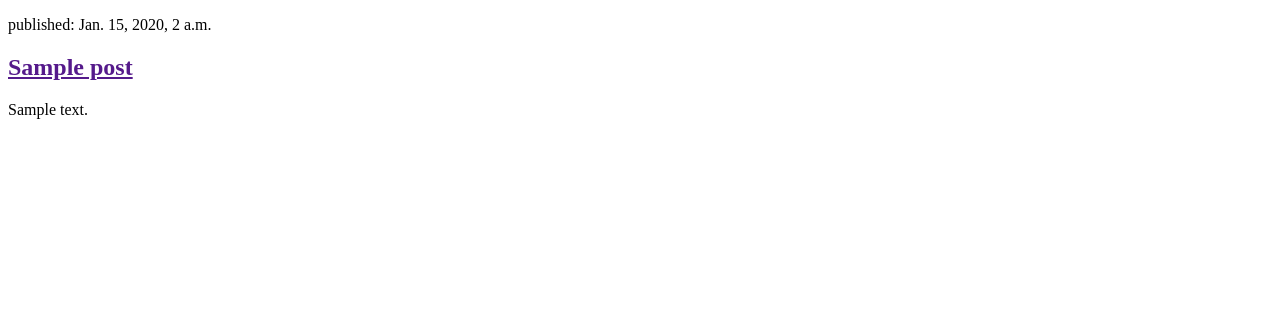
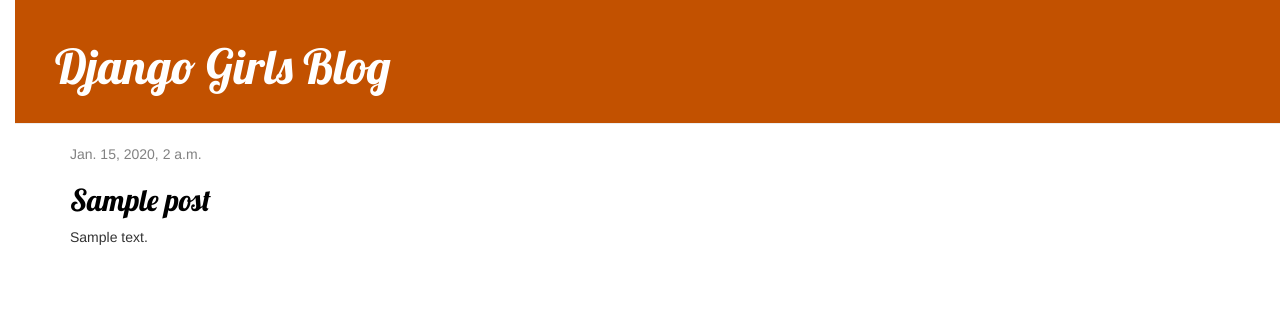
Before and after one commit to Ray-SunR/django-blog, a Django app: template blog/templates/blog/post_list.html in a window 1280 px wide. Shown: the top 316 px of the page. Run offline with Django 3.2, Linux system fonts and the light colour scheme; the template is opened without the code that fills it: values that come from a table or form of the project are taken from there, others are empty; tables that the repository leaves empty hold one stand-in row (values such as "Sample post"); some libraries are stand-ins or nearby versions.

Commit message:
post view

```diff
--- /dev/null
+++ b/blog/static/css/blog.css
@@ -0,0 +1,66 @@
+h1 a,
+h2 a {
+    color: #c25100;
+    font-family: 'Lobster';
+}
+
+body {
+    padding-left: 15px;
+}
+
+.page-header {
+    background-color: #c25100;
+    margin-top: 0;
+    padding: 20px 20px 20px 40px;
+}
+
+.page-header h1,
+.page-header h1 a,
+.page-header h1 a:visited,
+.page-header h1 a:active {
+    color: #ffffff;
+    font-size: 36pt;
+    text-decoration: none;
+}
+
+.content {
+    margin-left: 40px;
+}
+
+h1,
+h2,
+h3,
+h4 {
+    font-family: 'Lobster', cursive;
+}
+
+.date {
+    color: #828282;
+}
+
+.save {
+    float: right;
+}
+
+.post-form textarea,
+.post-form input {
+    width: 100%;
+}
+
+.top-menu,
+.top-menu:hover,
+.top-menu:visited {
+    color: #ffffff;
+    float: right;
+    font-size: 26pt;
+    margin-right: 20px;
+}
+
+.post {
+    margin-bottom: 70px;
+}
+
+.post h2 a,
+.post h2 a:visited {
+    color: #000000;
+}
--- /dev/null
+++ b/blog/templates/blog/base.html
@@ -0,0 +1,36 @@
+{% load static %}
+<!DOCTYPE html>
+<html lang="en">
+    <head>
+        <meta charset="UTF-8" />
+        <meta name="viewport" content="width=device-width, initial-scale=1.0" />
+        <meta http-equiv="X-UA-Compatible" content="ie=edge" />
+        <link
+            rel="stylesheet"
+            href="//maxcdn.bootstrapcdn.com/bootstrap/3.2.0/css/bootstrap.min.css"
+        />
+        <link
+            rel="stylesheet"
+            href="//maxcdn.bootstrapcdn.com/bootstrap/3.2.0/css/bootstrap-theme.min.css"
+        />
+        <link
+            href="//fonts.googleapis.com/css?family=Lobster&subset=latin,latin-ext"
+            rel="stylesheet"
+            type="text/css"
+        />
+        <link rel="stylesheet" href="{% static 'css/blog.css' %}" />
+        <title>Document</title>
+    </head>
+    <body>
+        <div class="page-header">
+            <h1><a href="/">Django Girls Blog</a></h1>
+        </div>
+        <div class="content container">
+            <div class="row">
+                <div class="col-md-8">
+                    {% block content %} {% endblock %}
+                </div>
+            </div>
+        </div>
+    </body>
+</html>
--- a/blog/templates/blog/post_list.html
+++ b/blog/templates/blog/post_list.html
@@ -1,19 +1,13 @@
-<!DOCTYPE html>
-<html lang="en">
-    <head>
-        <meta charset="UTF-8" />
-        <meta name="viewport" content="width=device-width, initial-scale=1.0" />
-        <meta http-equiv="X-UA-Compatible" content="ie=edge" />
-        <title>Document</title>
-    </head>
-    <body>
-        {% for post in posts %}
-        <div>
-            <p>published: {{ post.published_date }}</p>
-            <h2><a href="">{{ post.title }}</a></h2>
+{% extends 'blog/base.html' %}
+
+{% block content %}
+    {% for post in posts %}
+        <div class="post">
+            <div class="date">
+                {{ post.published_date }}
+            </div>
+            <h2><a href="{% url 'post_detail' pk=post.pk %}">{{ post.title }}</a></h2>
             <p>{{ post.text|linebreaksbr }}</p>
         </div>
-        <br />
-        {% endfor %}
-    </body>
-</html>
+    {% endfor %}
+{% endblock %}
--- a/blog/urls.py
+++ b/blog/urls.py
@@ -2,5 +2,6 @@
 from . import views
 
 urlpatterns = [
-    path('', views.post_list, name='post_list')
+    path('', views.post_list, name='post_list'),
+    path('post_detail/<int:pk>', views.post_detail, name='post_detail')
 ]
--- a/blog/views.py
+++ b/blog/views.py
@@ -1,7 +1,11 @@
-from django.shortcuts import render
+from django.shortcuts import render, get_object_or_404
 from django.utils import timezone
 from .models import Post
 
 def post_list(request):
     posts = Post.objects.filter(published_date__lte=timezone.now()).order_by('published_date')
     return render(request, 'blog/post_list.html', { 'posts': posts })
+
+def post_detail(request, pk):
+    post = get_object_or_404(Post, pk=pk)
+    return render(request, 'blog/post.html', {'post': post})
```
Also changed, not shown: blog/templates/blog/post.html (added, +12 -0 lines).
